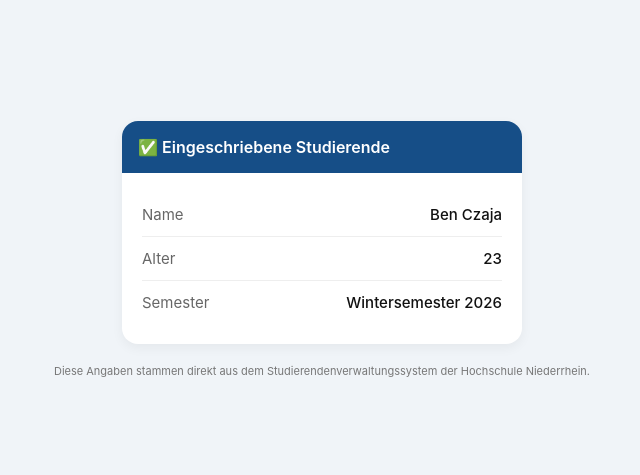
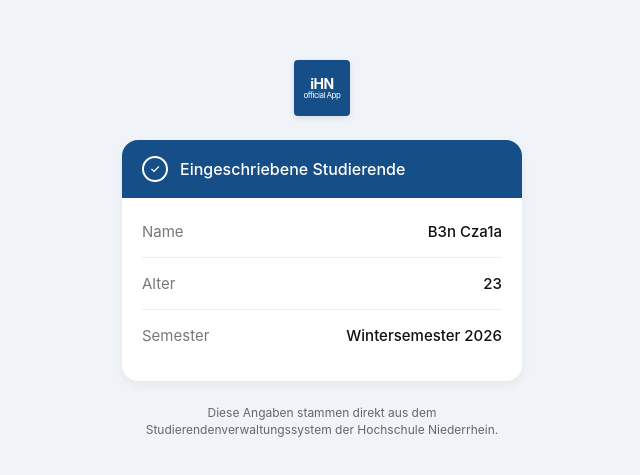
Before and after one commit to app-hn-de/app.hn.de, a plain HTML site: page index.html in a window 1280 px wide. Shown: the part 171-646 px from the top of the page, without its empty margins (318-958 px from the left). Drawn offline with Linux system fonts and the light colour scheme.

Commit message:
Update index.html

```diff
--- a/index.html
+++ b/index.html
@@ -3,7 +3,7 @@
 <head>
     <meta charset="UTF-8">
     <meta name="viewport" content="width=device-width, initial-scale=1.0">
-    <title>Studierendenstatus</title>
+    <title>iHN official App</title>
     <style>
         body {
             font-family: -apple-system, BlinkMacSystemFont, "Segoe UI", Roboto, Helvetica, Arial, sans-serif;
@@ -16,6 +16,31 @@
             justify-content: center;
             min-height: 100vh;
         }
+        .logo-container {
+            margin-bottom: 24px;
+            display: flex;
+            justify-content: center;
+        }
+        .logo-box {
+            background-color: #164e87;
+            color: white;
+            width: 56px;
+            height: 56px;
+            border-radius: 4px;
+            display: flex;
+            flex-direction: column;
+            align-items: center;
+            justify-content: center;
+            font-weight: bold;
+            font-size: 14px;
+            letter-spacing: -0.5px;
+            box-shadow: 0 2px 6px rgba(0,0,0,0.1);
+        }
+        .logo-sub {
+            font-size: 8px;
+            font-weight: normal;
+            margin-top: -2px;
+        }
         .container {
             background: white;
             border-radius: 16px;
@@ -27,20 +52,31 @@
         .header {
             background-color: #164e87;
             color: white;
-            padding: 16px;
+            padding: 16px 20px;
             display: flex;
             align-items: center;
             gap: 12px;
-            font-weight: 600;
+            font-weight: 500;
             font-size: 16px;
         }
+        .checkmark {
+            width: 22px;
+            height: 22px;
+            border: 2px solid white;
+            border-radius: 50%;
+            display: flex;
+            align-items: center;
+            justify-content: center;
+            font-size: 12px;
+        }
         .content {
-            padding: 20px;
+            padding: 8px 20px 20px 20px;
         }
         .row {
             display: flex;
             justify-content: space-between;
-            padding: 12px 0;
+            align-items: center;
+            padding: 16px 0;
             border-bottom: 1px solid #eee;
             font-size: 15px;
         }
@@ -48,7 +84,7 @@
             border-bottom: none;
         }
         .label {
-            color: #666;
+            color: #777;
         }
         .value {
             font-weight: 500;
@@ -56,23 +92,32 @@
         }
         .footer-text {
             text-align: center;
-            font-size: 11px;
-            color: #777;
-            margin-top: 20px;
+            font-size: 12px;
+            color: #666;
+            margin-top: 24px;
             padding: 0 20px;
+            line-height: 1.4;
         }
     </style>
 </head>
 <body>
 
+    <div class="logo-container">
+        <div class="logo-box">
+            iHN
+            <span class="logo-sub">official App</span>
+        </div>
+    </div>
+
     <div class="container">
         <div class="header">
-            <span>✅ Eingeschriebene Studierende</span>
+            <div class="checkmark">✓</div>
+            <span>Eingeschriebene Studierende</span>
         </div>
         <div class="content">
             <div class="row">
                 <span class="label">Name</span>
-                <span class="value">Ben Czaja</span>
+                <span class="value">B3n Cza1a</span>
             </div>
             <div class="row">
                 <span class="label">Alter</span>
@@ -86,7 +131,7 @@
     </div>
 
     <div class="footer-text">
-        Diese Angaben stammen direkt aus dem Studierendenverwaltungssystem der Hochschule Niederrhein.
+        Diese Angaben stammen direkt aus dem<br>Studierendenverwaltungssystem der Hochschule Niederrhein.
     </div>
 
 </body>
```
